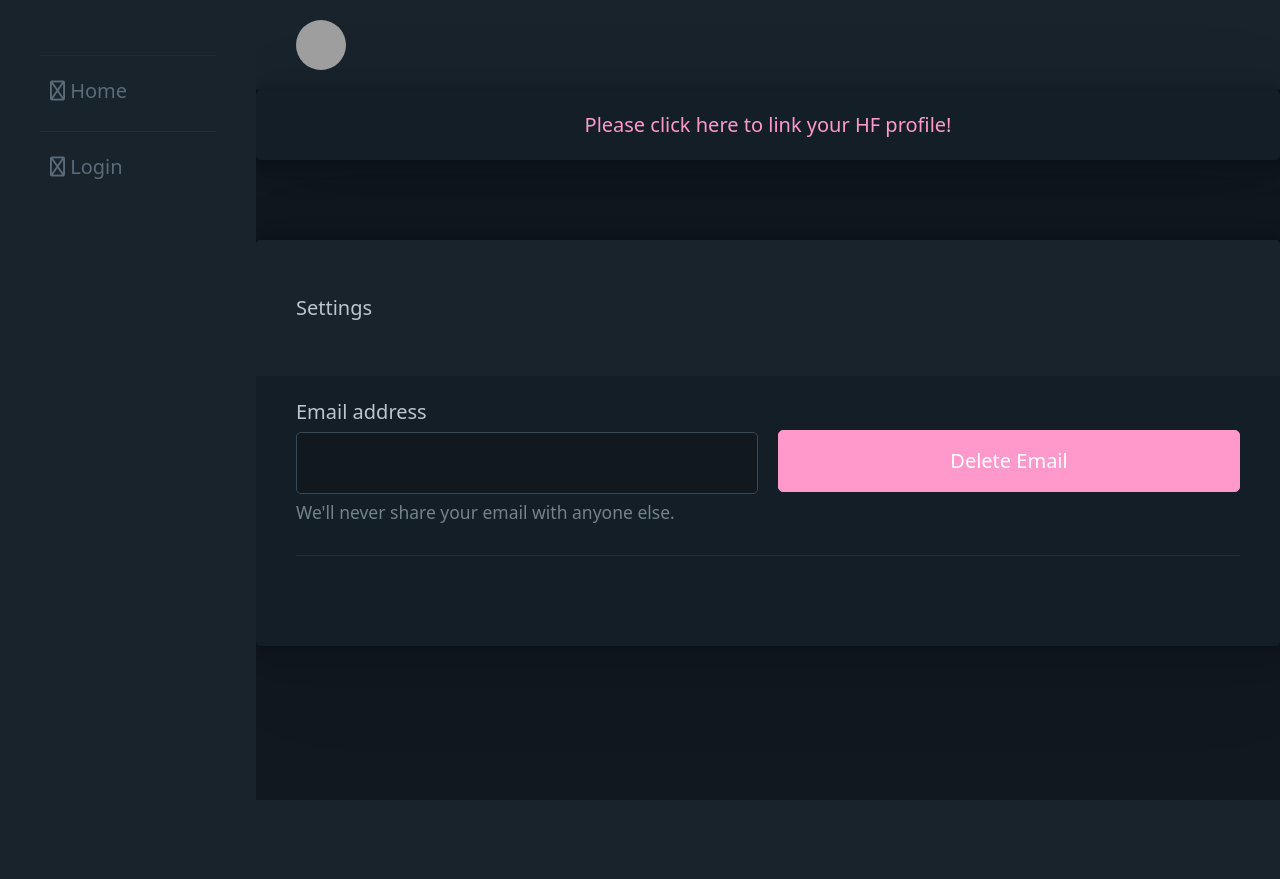
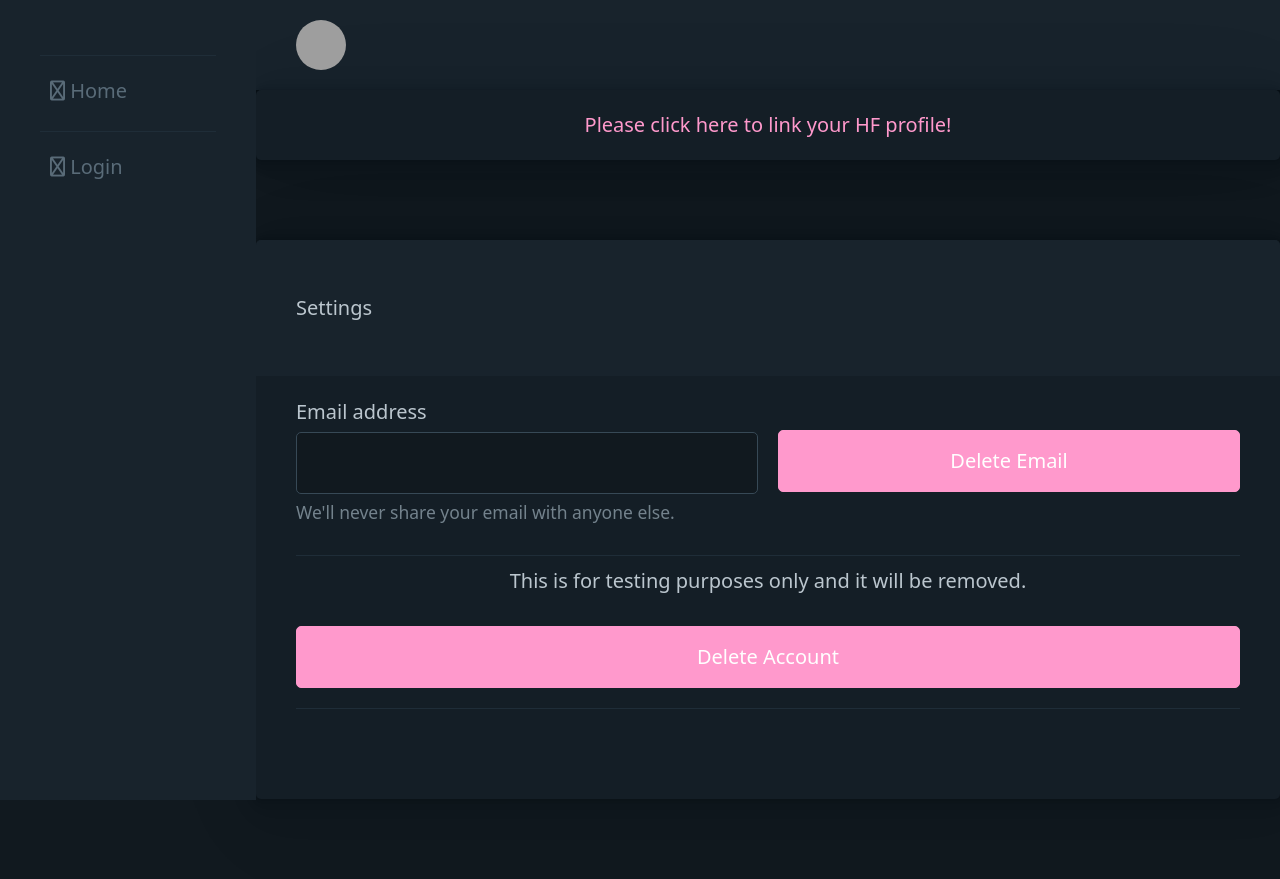
Before and after one commit to Pink-LSZ/New-PinkLSZ-Website, a Flask app: template app/templates/account.html in a window 1280 px wide. Before the commit the page ends 800 px from the top, so only its background shows below. Run offline with Flask 2, Linux system fonts and the light colour scheme; the template is opened without the code that fills it, so the values that code supplies are empty; some libraries are stand-ins or nearby versions; grey boxes are pictures that could not be loaded.

Commit message:
Added ability to delete account
For testing purposes only

```diff
--- a/app/database.py
+++ b/app/database.py
@@ -63,3 +63,10 @@
                 result = cursor.fetchall()
                 return result
             connection.commit()
+
+    def DeleteAccount(self, username):
+            connection = pymysql.connect(host=self.host, user=self.username, password=self.password, database=self.database, cursorclass=pymysql.cursors.DictCursor)
+            with connection:
+                with connection.cursor() as cursor:
+                    cursor.execute(f'DELETE FROM users WHERE username="{username}"')
+                connection.commit()
--- a/app/templates/account.html
+++ b/app/templates/account.html
@@ -41,20 +41,27 @@
 						<small>We'll never share your email with anyone else.</small>
 					</div>
 					<div>
-						<button data-target="modal-example" onClick="toggleModal(event)">
+						<button data-target="model-delete-email" onClick="toggleModal(event)">
 						Delete Email
 						</button>
 					</div>
 				</div>
 				<hr>
+				<div class="container">
+					<p class="hcenter">This is for testing purposes only and it will be removed.</p>
+					<button data-target="model-delete-account" onClick="toggleModal(event)">
+						Delete Account
+					</button>
+				</div>
+				<hr>
 			</article>
 		</div>
-		<!-- Modal -->
-		<dialog id="modal-example">
+		<!-- Modal Delete Email -->
+		<dialog id="model-delete-email">
 		<article>
 			<a aria-label="Close"
 				class="close"
-				data-target="modal-example"
+				data-target="model-delete-email"
 				onClick="closeModal(visibleModal)">
 			</a>
 			<h3>Confirm your action!</h3>
@@ -67,13 +74,13 @@
 					<button
 					role="button"
 					class="secondary"
-					data-target="modal-example"
+					data-target="model-delete-email"
 					onClick="closeModal(visibleModal)">
 					Cancel
 					</button>
 					<button
 					role="button"
-					data-target="modal-example"
+					data-target="model-delete-email"
 					onclick="parent.location='{{url_for('deleteemail')}}'">
 					Delete my email
 					</button>
@@ -81,5 +88,36 @@
 			</footer>
 		</article>
 		</dialog>
+		<!-- Modal Delete Account -->
+		<dialog id="model-delete-account">
+		<article>
+			<a aria-label="Close"
+				class="close"
+				data-target="model-delete-account"
+				onClick="closeModal(visibleModal)">
+			</a>
+			<h3>Confirm your action!</h3>
+			<p>
+				This is permanent. Are you sure you want to remove your account?
+			</p>
+			<footer>
+				<div class="grid">
+					<button
+					role="button"
+					class="secondary"
+					data-target="model-delete-account"
+					onClick="closeModal(visibleModal)">
+					Cancel
+					</button>
+					<button
+					role="button"
+					data-target="model-delete-account"
+					onclick="parent.location='{{url_for('deleteacc')}}'">
+					Delete my account
+					</button>
+				</div>
+			</footer>
+		</article>
+		</dialog>
 	</section>
 {% endblock %}
```
Also changed, not shown: app/routes.py (+7 -0 lines).
